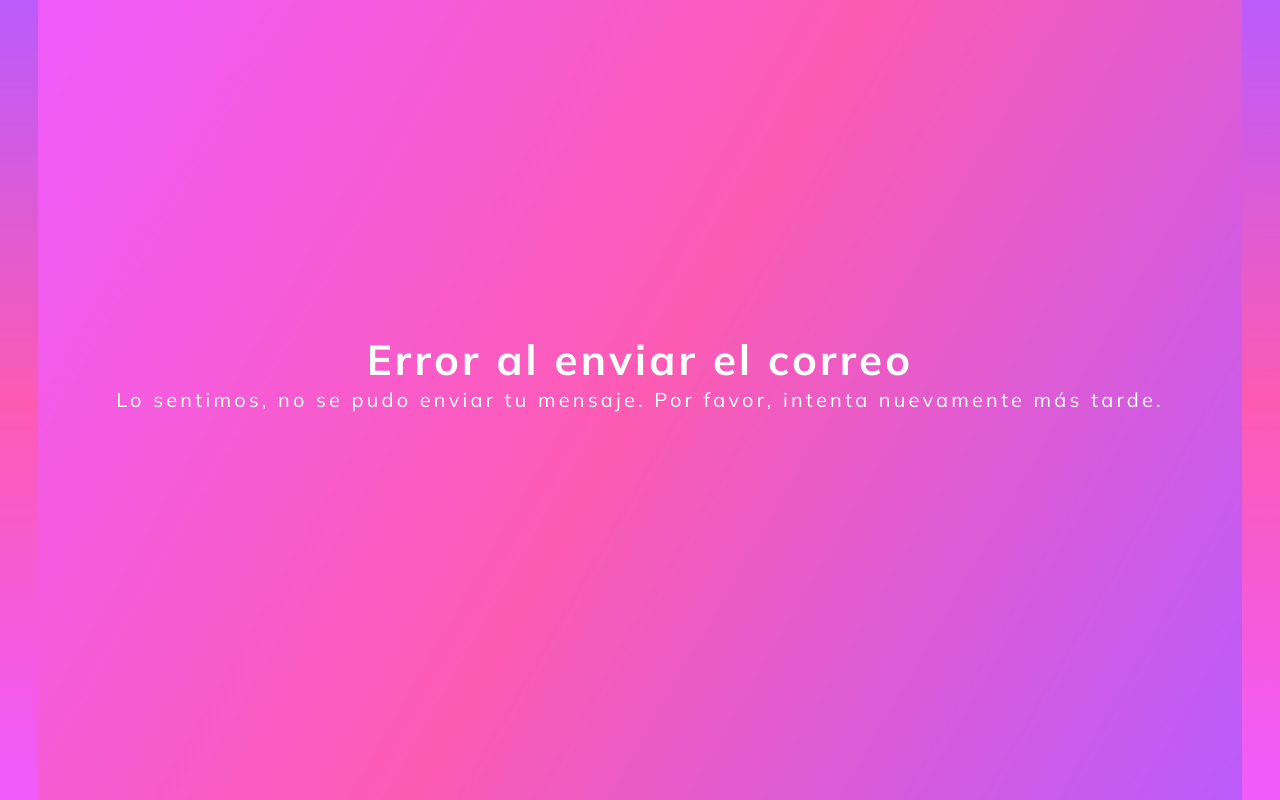
After one commit to viki1232/pythonpro, a Flask app: template m4l4/templates/error.html in a window 1280 px wide. The commit adds this page. Run offline with Flask 3, Linux system fonts and the light colour scheme; the template is opened without the code that fills it, so the values that code supplies are empty.

Commit message:
Descripción de los cambios realizados

```diff
--- a/m4l4/static/css/style.css
+++ b/m4l4/static/css/style.css
@@ -343,3 +343,39 @@ ul {
   border: none;
   cursor: pointer;
 }
+.container {
+  display: flex;
+  flex-direction: column;
+  justify-content: center;
+  align-items: center;
+  min-height: 100vh; /* Asegura que el contenedor ocupe toda la altura de la pantalla */
+  font-weight: 400;
+  font-size: 16px;/* Asegura que el contenedor ocupe toda la anchura de la pantalla */
+  text-align: center;
+  background: linear-gradient(300deg, #BB5BFC 0%, #FC5BB3 50%, #F05BFC 100%);
+  box-sizing: border-box; /* Incluye padding y border en las dimensiones del contenedor */
+}
+
+
+
+.container h1 {
+  font-size: 42px;
+  margin-bottom: 20px;
+}
+
+.container p {
+  font-size: 20px;
+  margin-bottom: 40px;
+}
+
+.container a {
+  font-size: 18px;
+  font-weight: 700;
+  color: #cc8bf2;
+  text-decoration: none;
+  transition: 0.2s;
+}
+
+.container a:hover {
+  color: #a178b9;
+}
--- /dev/null
+++ b/m4l4/templates/error.html
@@ -0,0 +1,20 @@
+<!DOCTYPE html>
+<html lang="en">
+  <head>
+    <meta charset="UTF-8" />
+    <meta
+      name="viewport"
+      content="width=device-width, user-scalable=no, initial-scale=1.0, maximum-scale=1.0, minimum-scale=1.0"
+    />
+    <meta http-equiv="X-UA-Compatible" content="ie=edge" />
+    <link rel="stylesheet" href="../static/css/style.css" />
+    <title>Error al Enviar</title>
+  </head>
+  <body>
+    <div class="container">
+      <h1>Error al enviar el correo</h1>
+      <p>Lo sentimos, no se pudo enviar tu mensaje. Por favor, intenta nuevamente más tarde.</p>
+
+    </div>
+  </body>
+</html>
```
Also changed, not shown: m4l4/m.html (added, +36 -0 lines), m4l4/main.py (+45 -8 lines), m4l4/templates/index.html (+10 -4 lines), m4l4/templates/success.html (added, +20 -0 lines).
